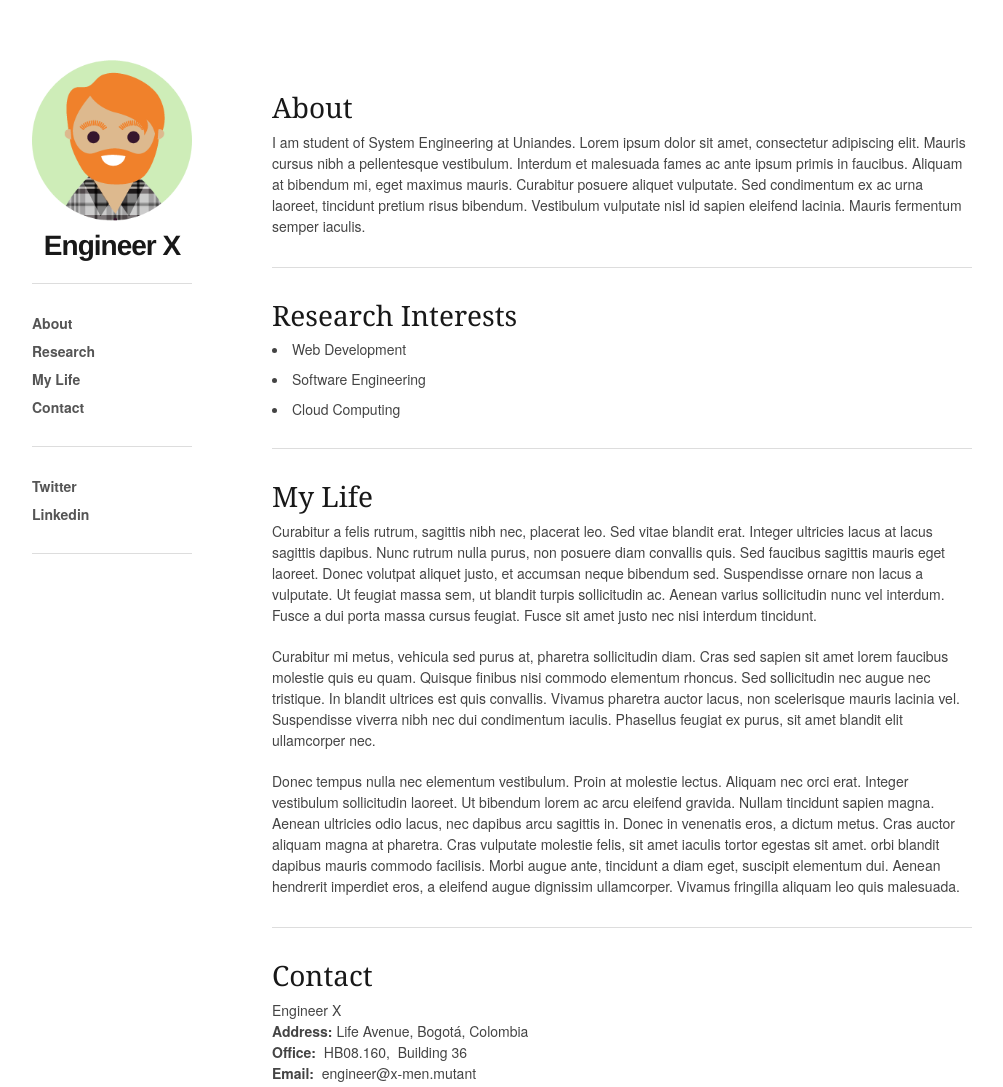
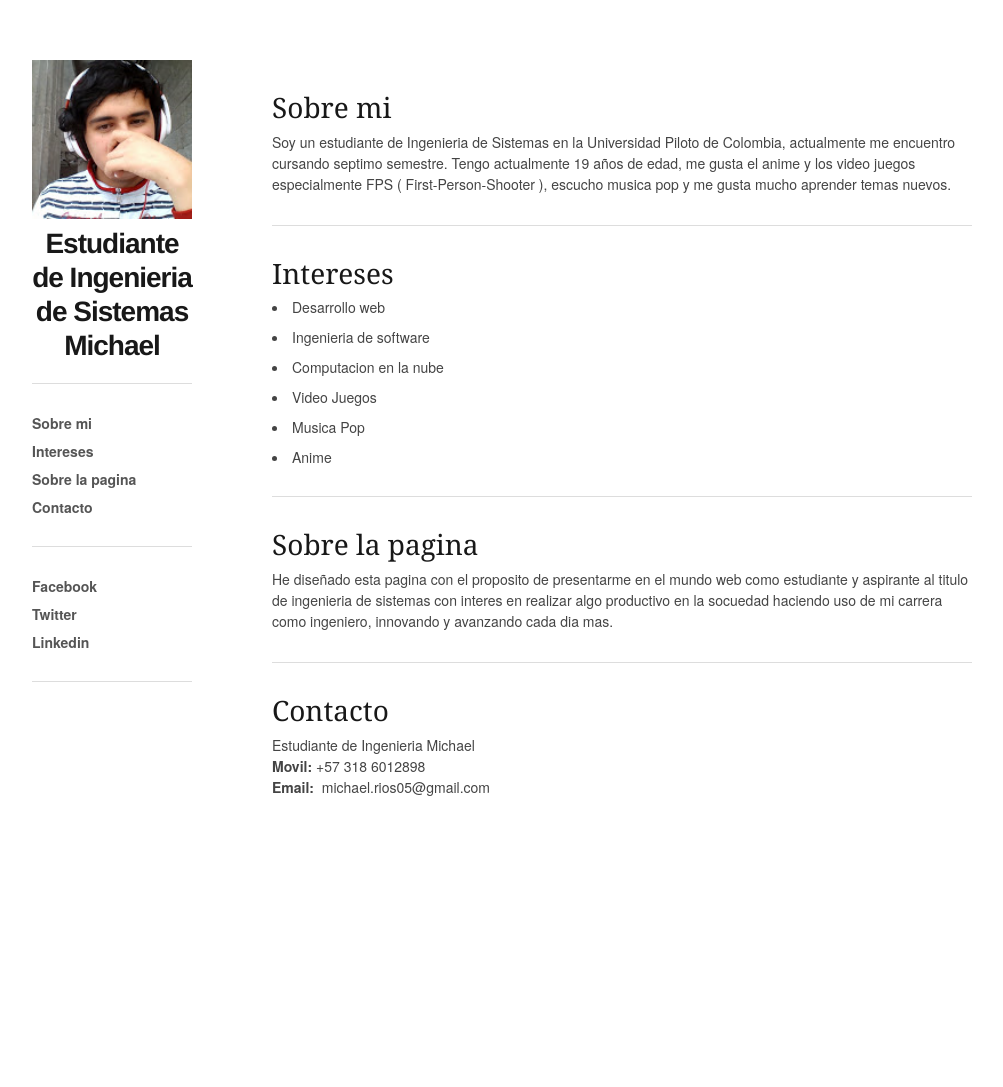
Before and after one commit to michaelrr72/taller-git-pagina-personal, a plain HTML site: page index.html in a window 1280 px wide. Shown: the whole page, without its empty margins (138-1141 px from the left). After the commit the page ends 828 px from the top, so only its background shows below. Drawn offline with Linux system fonts and the light colour scheme.

Commit message:
personalizacion
personalizacion de pagina web personal

```diff
--- a/index.html
+++ b/index.html
@@ -9,10 +9,10 @@
 	<!-- Basic Page Needs
   ================================================== -->
 	<meta charset="utf-8">
-	<title>Engineer X's Homepage</title>
-	<meta name="description" content="Engineer X's Homepage, Uniandes, Bogotá">
-	<meta name="keywords" content="Uniandes, Bogotá, Systems Engineering">
-	<meta name="author" content="Engineer X">
+	<title>Michael's Homepage</title>
+	<meta name="description" content="Ingeniero Michael Homepage, Unipiloto, Bogotá">
+	<meta name="keywords" content="Unipiloto, Bogotá, Ingenieria de Sistemas">
+	<meta name="author" content="Ingeniero de Sistemas Michael">
 
 	<!-- Mobile Specific Meta-data
   ================================================== -->
@@ -42,25 +42,26 @@
 
         <!-- Logo -->
         <h3 id="logo" style="text-align:center;">
-          <img src="images/engineer_animated.gif" width="200" class="with_border"/>
-		      Engineer X
+          <img src="images/foto.jpg" width="200" class="with_border"/>
+		      Estudiante de Ingenieria de Sistemas Michael
 	      </h3>
         <hr />
 
         <!-- Links in the page -->
         <ul>
-          <li><a href="#about">About</a></li>
-          <li><a href="#interests">Research</a></li>
-          <li><a href="#life">My Life</a></li>
-          <li><a href="#contact">Contact</a></li>
+          <li><a href="#about">Sobre mi</a></li>
+          <li><a href="#interests">Intereses</a></li>
+          <li><a href="#life">Sobre la pagina</a></li>
+          <li><a href="#contact">Contacto</a></li>
         </ul>
         <br />
         <hr />
 
         <!-- Links to social networks -->
         <ul>
-		      <li><a href="#" class="" data-show-count="false">Twitter</a></li>
-		      <li><a href="#">Linkedin</a></li>
+		      <li><a href="https://www.facebook.com/maikrios05">Facebook</a></li>
+			  <li><a href="https://twitter.com/nkraven721">Twitter</a></li>
+		      <li><a href="https://www.linkedin.com/in/michael-rodriguez-rios-492843123?trk=nav_responsive_tab_profile">Linkedin</a></li>
         </ul>
 	      <hr />
 	    </nav>
@@ -69,80 +70,41 @@
     <!-- Content -->
     <div class="twelve columns offset-by-four content">
       <div class="doc-section" id="about">
-        <h3>About</h3>
-        I am student of System Engineering at Uniandes.
-        Lorem ipsum dolor sit amet, consectetur adipiscing elit.
-        Mauris cursus nibh a pellentesque vestibulum.
-        Interdum et malesuada fames ac ante ipsum primis in faucibus.
-        Aliquam at bibendum mi, eget maximus mauris.
-        Curabitur posuere aliquet vulputate.
-        Sed condimentum ex ac urna laoreet, tincidunt pretium risus bibendum.
-        Vestibulum vulputate nisl id sapien eleifend lacinia.
-        Mauris fermentum semper iaculis.
+
+        <h3>Sobre mi	</h3>
+			Soy un estudiante de Ingenieria de Sistemas en la Universidad Piloto de Colombia, actualmente me encuentro cursando septimo semestre.
+			Tengo actualmente 19 años de edad, me gusta el anime y los video juegos especialmente FPS ( First-Person-Shooter ), escucho musica pop y me gusta mucho aprender temas nuevos.
+
 			  <br />
       </div>
 		  <hr/>
 
       <div class="doc-section" id="interests">
-        <h3>Research Interests</h3>
-        <li> Web Development</li>
-        <li> Software Engineering</li>
-        <li> Cloud Computing</li>
+        <h3>Intereses</h3>
+        <li> Desarrollo web</li>
+        <li> Ingenieria de software</li>
+        <li> Computacion en la nube</li>
+		<li> Video Juegos</li>
+		<li> Musica Pop</li>
+		<li> Anime</li>
       </div>
       <hr />
 
 		  <div class="doc-section" id="life">
-			  <h3>My Life</h3>
+			  <h3>Sobre la pagina</h3>
         <p>
-          Curabitur a felis rutrum, sagittis nibh nec, placerat leo.
-          Sed vitae blandit erat.
-          Integer ultricies lacus at lacus sagittis dapibus.
-          Nunc rutrum nulla purus, non posuere diam convallis quis.
-          Sed faucibus sagittis mauris eget laoreet.
-          Donec volutpat aliquet justo, et accumsan neque bibendum sed.
-          Suspendisse ornare non lacus a vulputate.
-          Ut feugiat massa sem, ut blandit turpis sollicitudin ac.
-          Aenean varius sollicitudin nunc vel interdum.
-          Fusce a dui porta massa cursus feugiat.
-          Fusce sit amet justo nec nisi interdum tincidunt.
-        </p>
+         He diseñado esta pagina con el proposito de presentarme en el mundo web como estudiante y aspirante al titulo de ingenieria de sistemas con interes en realizar algo productivo en la socuedad haciendo uso de mi carrera como ingeniero, innovando y avanzando cada dia mas.
 
-			  <p>
-          Curabitur mi metus, vehicula sed purus at, pharetra sollicitudin diam.
-          Cras sed sapien sit amet lorem faucibus molestie quis eu quam.
-          Quisque finibus nisi commodo elementum rhoncus.
-          Sed sollicitudin nec augue nec tristique.
-          In blandit ultrices est quis convallis.
-          Vivamus pharetra auctor lacus, non scelerisque mauris lacinia vel.
-          Suspendisse viverra nibh nec dui condimentum iaculis.
-          Phasellus feugiat ex purus, sit amet blandit elit ullamcorper nec.
-        </p>
-			  <p>
-          Donec tempus nulla nec elementum vestibulum.
-          Proin at molestie lectus.
-          Aliquam nec orci erat.
-          Integer vestibulum sollicitudin laoreet.
-          Ut bibendum lorem ac arcu eleifend gravida.
-          Nullam tincidunt sapien magna.
-          Aenean ultricies odio lacus, nec dapibus arcu sagittis in.
-          Donec in venenatis eros, a dictum metus.
-          Cras auctor aliquam magna at pharetra.
-          Cras vulputate molestie felis, sit amet iaculis tortor egestas sit amet.
-          orbi blandit dapibus mauris commodo facilisis.
-          Morbi augue ante, tincidunt a diam eget, suscipit elementum dui.
-          Aenean hendrerit imperdiet eros, a eleifend augue dignissim ullamcorper.
-          Vivamus fringilla aliquam leo quis malesuada.
         </p>
 		  </div>
       <hr />
 
       <div class="doc-section" id="contact">
-        <h3>Contact</h3>
+        <h3>Contacto</h3>
 			  <p>
-          Engineer X<br/>
-				  <span style="FONT-WEIGHT: bold">Address:</span> Life Avenue, Bogotá, Colombia<br>
-				  <span style="FONT-WEIGHT: bold">Office:</span>&nbsp;&nbsp;HB08.160,&nbsp; Building 36<br>
-				  <span style="FONT-WEIGHT: bold">Email:</span>&nbsp;&nbsp;engineer@x-men.mutant
+                  Estudiante de Ingenieria Michael<br/>
+				  <span style="FONT-WEIGHT: bold">Movil:</span> +57 318 6012898<br>
+				  <span style="FONT-WEIGHT: bold">Email:</span>&nbsp;&nbsp;michael.rios05@gmail.com
         </p>
       </div>
 
```
Also changed, not shown: images/foto.JPG (added).
